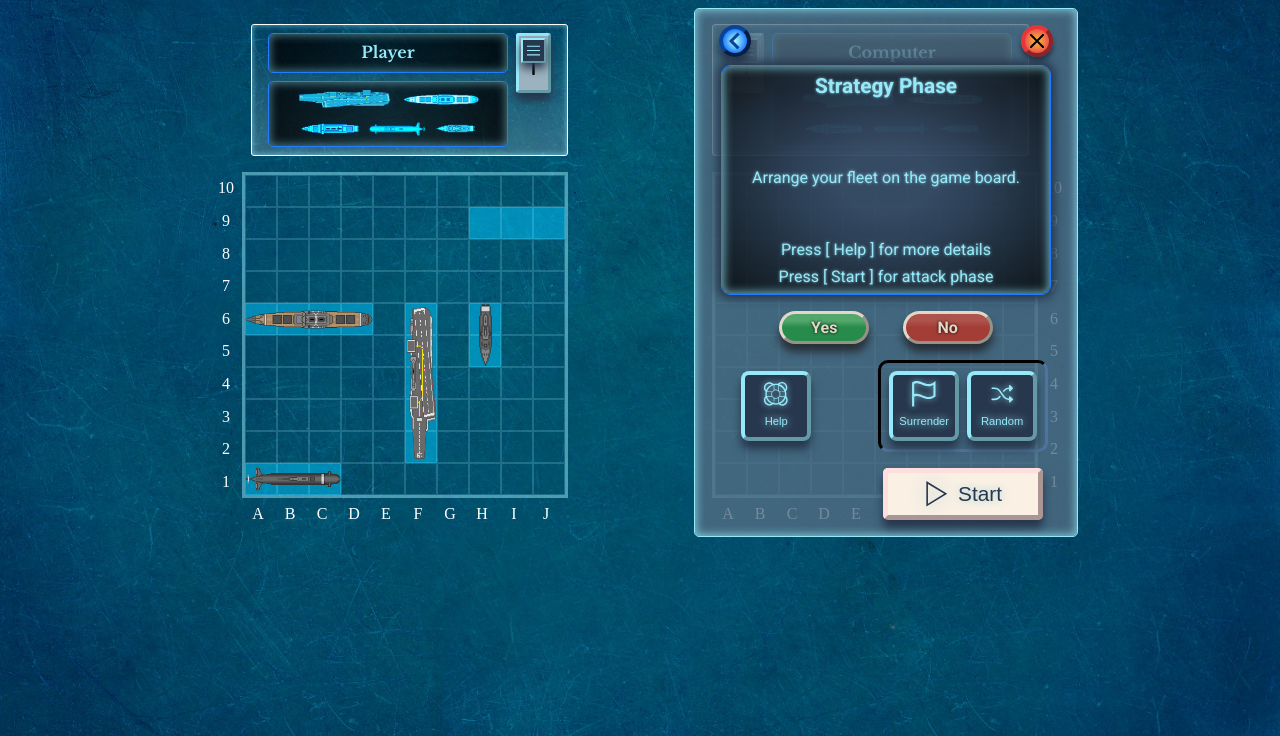
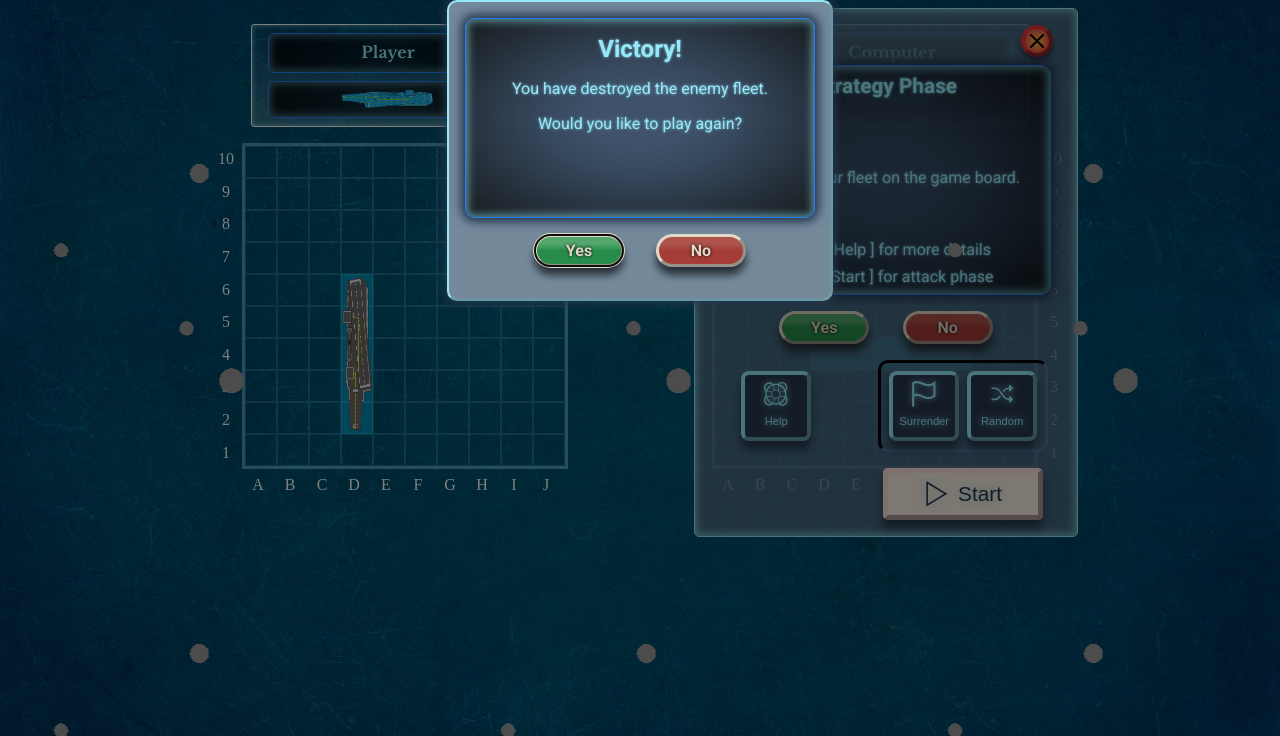
Before and after one commit to makieldeviso/battleship, a website built with webpack: page src/template.html in a window 1280 px wide. Shown: the part 64-800 px from the top of the page. Built offline with nearby package versions, Linux system fonts and the light colour scheme; files whose address does not match are found by name.

Commit message:
Adds styling to game over screen

```diff
--- a/src/apps/computerScript.js
+++ b/src/apps/computerScript.js
@@ -63,10 +63,10 @@
   // Create Ships
   const ships = [
     new Ship(5, 'Carrier'),
-    new Ship(4, 'Battleship'),
-    new Ship(3, 'Destroyer'),
-    new Ship(3, 'Submarine'),
-    new Ship(2, 'Patrol Boat')
+    // new Ship(4, 'Battleship'),
+    // new Ship(3, 'Destroyer'),
+    // new Ship(3, 'Submarine'),
+    // new Ship(2, 'Patrol Boat')
   ];
 
   // Place ships in the board by calling setPlace method
--- a/src/apps/domAttack.js
+++ b/src/apps/domAttack.js
@@ -1,7 +1,7 @@
 import memory from "./memoryHandler";
 import { computerAttackPlayer, generateRandomNumber } from "./computerScript";
 import { removeShipEvents } from "./domShips";
-import { addMenuEvents, slideShowHud, showAttackScreen, showSurrenderScreen, removeRandomShipPlacement } from "./domMenu";
+import { addMenuEvents, slideShowHud, showAttackScreen, showSurrenderScreen, removeRandomShipPlacement, showGameOverScreen } from "./domMenu";
 
 let turnSwitch;
 class TurnSwitcher {
@@ -33,7 +33,7 @@
   }
 
   startGameOverSequence () {
-    console.log(memory.getCurrentGame())
+    showGameOverScreen(this.isGameOver);
     console.log(this.isGameOver);
   }
 
@@ -198,10 +198,6 @@
   // Add eventListener to menu button
   addMenuEvents();
 
-  // Add eventListener to Surrender Button
-  const surrenderBtn = document.querySelector('button#surrender');
-  surrenderBtn.addEventListener('click', showSurrenderScreen);
-
   // Show attack phase screen
   showAttackScreen();
 
--- a/src/apps/domMenu.js
+++ b/src/apps/domMenu.js
@@ -1,6 +1,6 @@
 import memory from "./memoryHandler";
 import { clearPlayerBoard, createShipUnit} from "./domShips";
-import { computerPlaceShips } from "./computerScript";
+import { computerPlaceShips, generateRandomNumber } from "./computerScript";
 
 // Helper function, close current screen to change to new screen
 const closeContent = function () {
@@ -54,15 +54,34 @@
 }
 // Surrender (start)
 const showSurrenderScreen = function () {
+  const surrenderScreen = document.querySelector('div#surrender');
+
+  if (!surrenderScreen.getAttribute('class').includes('closed')) return;
+
   closeContent();
-  const surrenderScreen = document.querySelector('div#surrender');
+  const gamePhase = memory.getCurrentGame().phase;
+
+  const surrenderMessage = surrenderScreen.querySelector('p.message');
+
+  let messageText;
+  if (gamePhase === 'playerPlaceShip') {
+    const noStartQuotes = [
+      'No battles are won without charging!',
+      'Were just chilling here General.'
+    ]
+    const randomIndex = generateRandomNumber(0, noStartQuotes.length - 1);
+    messageText = noStartQuotes[randomIndex];
+  }
+
+  surrenderMessage.textContent = messageText;
+
+  surrenderScreen.classList.remove('closed');
 
   const yesBtn = document.querySelector('button#yes');
   const noBtn = document.querySelector('button#no');
 
   [yesBtn, noBtn].forEach(btn => btn.addEventListener('click', confirmSurrender));
 
-  surrenderScreen.classList.remove('closed');
 }
 
 // Surrender (end)
@@ -95,8 +114,43 @@
   randomBtn.removeEventListener('click', randomizeShipPlacement);
 }
 
+// Randomize Ship Placement (end)
 
-// Randomize Ship Placement (end)
+
+// Game Over (start)
+const showGameOverScreen = function (result) {
+  closeContent();
+
+  const gameOverModal = document.querySelector('dialog#gameover-dialog');
+  const gameOverScreen = document.querySelector('div#game-over');
+  const header = gameOverScreen.querySelector('h3');
+  const resultMsg = gameOverScreen.querySelector('p#result-msg');
+
+  const currentGame = memory.getCurrentGame();
+  const playerName = currentGame.player.name;
+  const computerName = currentGame.computer.name;
+
+  let headerMessage;
+  let message;
+  if (result === `${playerName} Wins`) {
+    headerMessage = 'Victory';
+    message = 'Congratulations Sir! We have destroyed the enemy fleet.';
+
+  } else if (result === `${computerName} Wins`) {
+    headerMessage = 'Loss';
+    message = '...';
+  }
+
+  header.textContent = headerMessage;
+  resultMsg.textContent = message;
+
+  gameOverModal.showModal();
+
+}
+
+// Game Over (end)
+
+
 const slideShowHud = async function () {
   const hudMenu = document.querySelector('div#hud');
   const isHudShown = hudMenu.getAttribute('class').includes('shown');
@@ -161,6 +215,7 @@
   showSurrenderScreen,
   randomizeShipPlacement,
   removeRandomShipPlacement,
+  showGameOverScreen,
   closeContent,
   returnToMainDisplay,
   addMenuEvents
--- a/src/apps/domShips.js
+++ b/src/apps/domShips.js
@@ -483,4 +483,4 @@
   })
 }
 
-export {showPlayerShipPlacement, createShipTally, createShipUnit, removeShipEvents, clearPlayerBoard}
+export {showShipPlacement, showPlayerShipPlacement, createShipTally, createShipUnit, removeShipEvents, clearPlayerBoard}
--- a/src/apps/gameUI.js
+++ b/src/apps/gameUI.js
@@ -2,9 +2,9 @@
 
 // UI Scripts
 import { createGridInBoard } from "./domGridCreator";
-import { createShipTally, createShipUnit} from "./domShips";
+import { showShipPlacement, createShipTally, createShipUnit} from "./domShips";
 import startAttack from "./domAttack";
-import { showStratScreen, showHelpScreen, returnToMainDisplay, randomizeShipPlacement } from "./domMenu";
+import { showStratScreen, showHelpScreen, returnToMainDisplay, randomizeShipPlacement, showSurrenderScreen } from "./domMenu";
 
 const domPlayerBoard = document.querySelector('div#player-grid');
 const domComputerBoard = document.querySelector('div#computer-grid');
@@ -13,6 +13,8 @@
   // create a GamePlay object then execute start method
   const newGame = new GamePlay();
   newGame.start();
+
+  console.log(newGame);
 
   // Create grid for the DOM using data from newGame
   createGridInBoard(newGame.computer, domComputerBoard);
@@ -28,15 +30,10 @@
   // Initially places ships for the player in random spots
   playerShips.forEach(ship => createShipUnit(ship, 'player'));
 
-  // !!!!!!!!!! temp execution
-  // const computerBoard = newGame.computer.gameBoard.board;
-  // Object.keys(computerBoard).forEach(key => {
-  //   if (computerBoard[key].occupied) {
-  //     const {column, row} = computerBoard[key];
-  //     // Note: showShipPlacement requires array of coordinates as argument
-  //     showShipPlacement([[column, row]], domComputerBoard )
-  //   }
-  // })
+  // !!!!!!!!!! temporary execution
+  console.log('computer placement shown');
+  const computerBoard = document.querySelector('div#computer-grid div.main-grid');
+  computerShips.forEach(ship => showShipPlacement(ship.placement, computerBoard))
 
   // Open initial content on screen (strategy phase)
   showStratScreen();
@@ -46,11 +43,13 @@
   const helpBtn = document.querySelector('button#help');
   const closeBtn = document.querySelector('button#close-btn');
   const randomBtn = document.querySelector('button#random');
+  const surrenderBtn = document.querySelector('button#surrender');
 
   startBtn.addEventListener('click', startAttack);
   helpBtn.addEventListener('click', showHelpScreen);
   closeBtn.addEventListener('click', returnToMainDisplay);
   randomBtn.addEventListener('click', randomizeShipPlacement);
+  surrenderBtn.addEventListener('click', showSurrenderScreen);
 
 }
 
--- a/src/index.js
+++ b/src/index.js
@@ -6,3 +6,6 @@
 
 
 gameStart();
+
+
+document.querySelector('dialog#gameover-dialog').showModal();
--- a/src/styles/style.css
+++ b/src/styles/style.css
@@ -893,3 +893,104 @@
 }
 
 /* HUD (end) */
+
+/* Game Over (start) */
+dialog#gameover-dialog {
+  width: max-content;
+  height: max-content;
+  margin: 8vh auto;
+  border: 2px outset var(--light-blue);
+  border-radius: 10px;
+  overflow: hidden;
+  background-image: url(../assets/metal.jpg);
+  box-shadow: 0 0 10px 2px var(--base-blue);
+}
+
+dialog#gameover-dialog.loss {
+  box-shadow: 0 0 10px 2px #27374D;
+}
+
+dialog#gameover-dialog::backdrop {
+  background-color: rgba(0, 0, 0, 0.5);
+  background-image: url(../assets/victory.gif);
+  background-size: contain;
+  background-repeat: no-repeat;
+  background-position: center;
+}
+
+dialog#gameover-dialog.loss::backdrop {
+  background-image: url(../assets/sink.gif);
+  background-repeat: repeat;
+  background-size: auto;
+  filter: brightness(0.3);
+}
+
+div.dialog-cont {
+  width: 100%;
+  height: max-content;
+  background-color: rgba(82, 109, 130, 0.8);
+  background-position: center;
+  background-size: cover;
+  background-repeat: no-repeat;
+  padding: calc(var(--common-padding) * 2);
+
+  display: grid;
+  grid-template-columns: max-content;
+  grid-template-rows: 1fr max-content;
+  justify-content: center;
+  justify-items: center;
+  align-items: center;
+  gap: var(--common-margin);
+}
+
+div#gameover-screen {
+  width: 350px;
+  height: 200px;
+  border: 1px solid white;
+  margin: auto;
+
+  overflow: hidden;
+  background: radial-gradient(rgba(50, 68, 93, 0.8) 20%, rgba(39, 55, 77, 0.8) 40%, rgba(0, 0, 0, 0.8));
+  border-radius: 10px;
+  border: 1px solid var(--base-blue);
+  box-shadow: 0 0 10px 4px #27374D;
+}
+
+div#game-over-content {
+  height: 100%;
+  height: 100%;
+  background-image: url(../assets/crt.png);
+  background-position: center;
+  background-repeat: no-repeat;
+  padding: calc(var(--common-padding) * 2) var(--common-padding);
+  box-shadow: inset 0 0 8px 2px rgba(149, 233, 249, 0.6);
+}
+
+div#gameover-screen h3,
+div#gameover-screen p {
+  font-family: var(--screen-font);
+  text-align: center;
+  color: var(--light-blue);
+  text-shadow: 0 0 3px rgba(149, 233, 249, 0.8);
+}
+
+div#gameover-screen h3 {
+  font-size: 1.5rem;
+  margin-bottom: var(--common-margin);
+}
+
+div#gameover-screen p {
+  font-size: 1rem;
+  margin: var(--common-margin);
+}
+
+div#gameover-choice-btns {
+  width: 100%;
+  display: flex;
+  justify-content: center;
+  gap: calc(var(--common-margin) * 2);
+  margin-bottom: var(--common-margin);
+}
+
+
+/* Game Over (end) */
--- a/src/template.html
+++ b/src/template.html
@@ -96,8 +96,7 @@
                 </div>
 
                 <div id="surrender" class="content closed">
-                  <h3>Are you sure you want to surrender?</h3>
-                  <p class="message">1. Click a cell in the enemy grid to attack.</p>
+                  <p class="message">Are you sure you want to surrender?</p>
                 </div>
 
               </div>
@@ -136,9 +135,24 @@
 
       </div>
 
-      <dialog id="gameover-dialog">
-        <p id="gameover-msg"></p>
-        <button type="button" id="play-again">Play Again</button>
+      <dialog id="gameover-dialog" class="loss">
+        <div class="dialog-cont">
+
+          <div id="gameover-screen">
+            <div id="game-over-content">
+              <h3 id="match-result">Victory!</h3>
+              <p id="result-msg">You have destroyed the enemy fleet.</p>
+              <p class="message">Would you like to play again?</p>
+            </div>
+          </div>
+
+          <div id="gameover-choice-btns">
+            <button class="choice-btn" type="button" id="yes" value="yes">Yes</button>
+            <button class="choice-btn" type="button" id="no" value="no">No</button>
+          </div>
+
+        </div>
+
       </dialog>
 
     </main>
```
Also changed, not shown: src/assets/crack.png (added), src/assets/sink.gif (added), src/assets/victory.gif (added).
